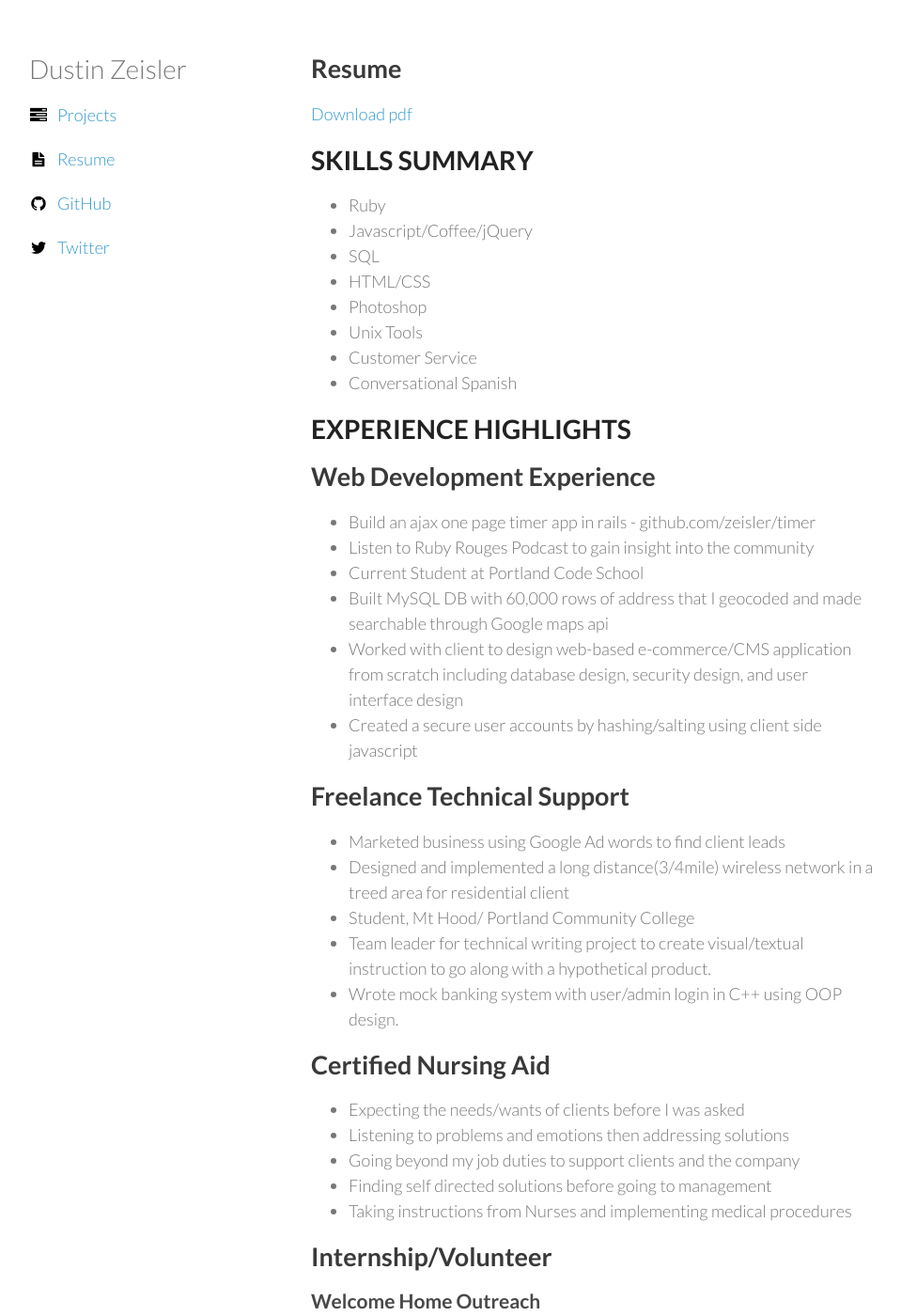
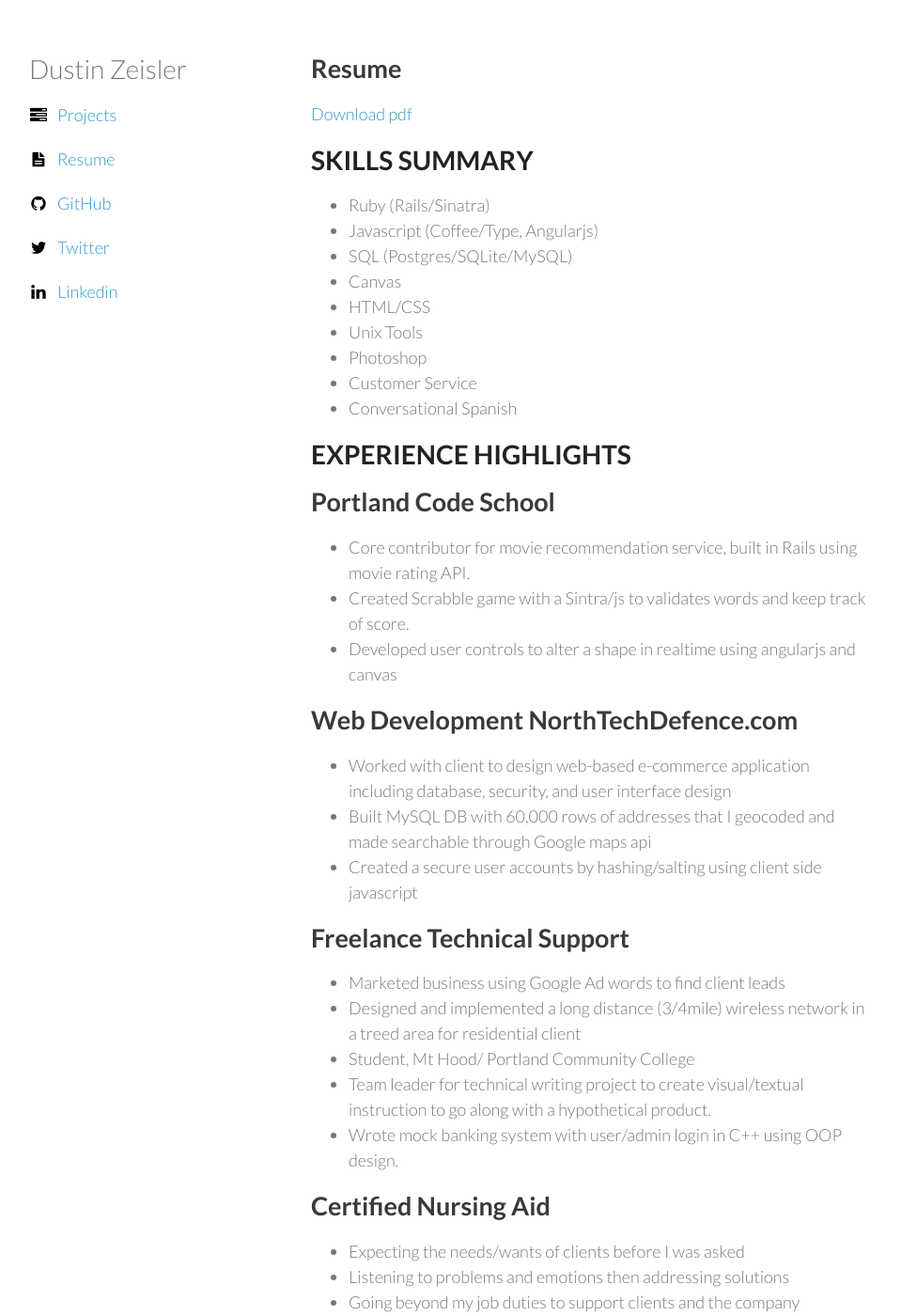
Before and after one commit to zeisler/zeisler.github.io, a Jekyll site: the page built from resume/index.md, in a window 1280 px wide and 1400 px high. Shown: the whole window at 94% size, without its empty margins (159-1118 px from the left). Built offline with Jekyll 4.4.1, drawn with Linux system fonts in a browser that asks for light colours; some of the changed text lies outside the part shown.

Commit message:
add resume and linkedin

```diff
--- a/_layouts/default.html
+++ b/_layouts/default.html
@@ -26,6 +26,7 @@
 
         <p class="view"><a href="https://github.com/zeisler"><i class="icon-github"></i>GitHub</a></p>
         <p class="view"><a href="https://twiter.com/dustinzeisler"><i class="icon-twitter"></i>Twitter</a></p>
+        <p class="view"><a href="http://linkedin.com/in/dustinzeisler"><i class="icon-linkedin"></i>Linkedin</a></p>
 
       </header>
       <section>
--- a/resume/index.md
+++ b/resume/index.md
@@ -6,28 +6,32 @@ description: ""
 
 [Download pdf](resume.pdf)
 #SKILLS SUMMARY
-* Ruby
-* Javascript/Coffee/jQuery
-* SQL
+* Ruby (Rails/Sinatra)
+* Javascript  (Coffee/Type, Angularjs)
+* SQL (Postgres/SQLite/MySQL)
+* Canvas
 * HTML/CSS
+* Unix Tools
 * Photoshop
-* Unix Tools
 * Customer Service
 * Conversational Spanish
 
 #EXPERIENCE HIGHLIGHTS
 
-##Web Development Experience
-* Build an ajax one page timer app in rails - github.com/zeisler/timer
-* Listen to Ruby Rouges Podcast to gain insight into the community
-* Current Student at Portland Code School
-* Built MySQL DB with 60,000 rows of address that I geocoded and made searchable through Google maps api
-* Worked with client to design web-based e-commerce/CMS application from scratch including database design, security design, and user interface design
+##Portland Code School
+* Core contributor for movie recommendation service, built in Rails using movie rating API.
+* Created Scrabble game with a Sintra/js to validates words and keep track of score.
+* Developed user controls to alter a shape in realtime using angularjs and canvas
+
+##Web Development NorthTechDefence.com
+* Worked with client to design web-based e-commerce application including database, security, and user interface design
+* Built MySQL DB with 60,000 rows of addresses that I geocoded and made searchable through Google maps api
 * Created a secure user accounts by hashing/salting using client side javascript
+
 
 ##Freelance Technical Support
 * Marketed business using Google Ad words to find client leads
-* Designed and implemented a long distance(3/4mile) wireless network in a treed area for residential client
+* Designed and implemented a long distance (3/4mile) wireless network in a treed area for residential client
 * Student, Mt Hood/ Portland Community College
 * Team leader for technical writing project to create visual/textual instruction to go along with a hypothetical product.
 * Wrote mock banking system with user/admin login in C++ using OOP design.
```
Also changed, not shown: other parts of resume/index.md (+1 -0 lines), 1 other file.
